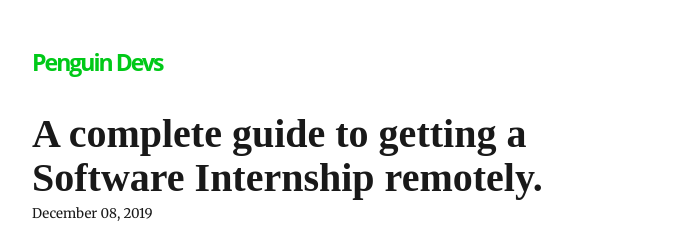
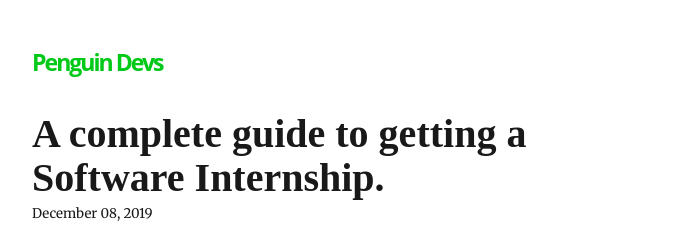
Before and after one commit to CallumHemsley/PenguinDevs, a Gatsby site: page /software-internship-guide/ in a window 1280 px wide. Shown: the top 250 px of the page, without its empty margins (293-983 px from the left). Built offline with nearby package versions, Linux system fonts and the light colour scheme; Gatsby itself is replaced by a stand-in of ours; some packages are replaced by stand-ins of ours.

Commit message:
change title

```diff
--- a/content/blog/software-internship-guide/index.md
+++ b/content/blog/software-internship-guide/index.md
@@ -1,5 +1,5 @@
 ---
-title: "A complete guide to getting a Software Internship remotely."
+title: "A complete guide to getting a Software Internship."
 date: "2019-12-08"
 description: "Here is my guide to applying and getting a software internship remotely. I was in China studying abroad when I applied for internships. In this post I document my experiences of the process, as well as showing and giving you tips on you how you can get an internship too. This post splits the process into several stages, so find the stage you are at as a starting point."
 type: "blog"
```
